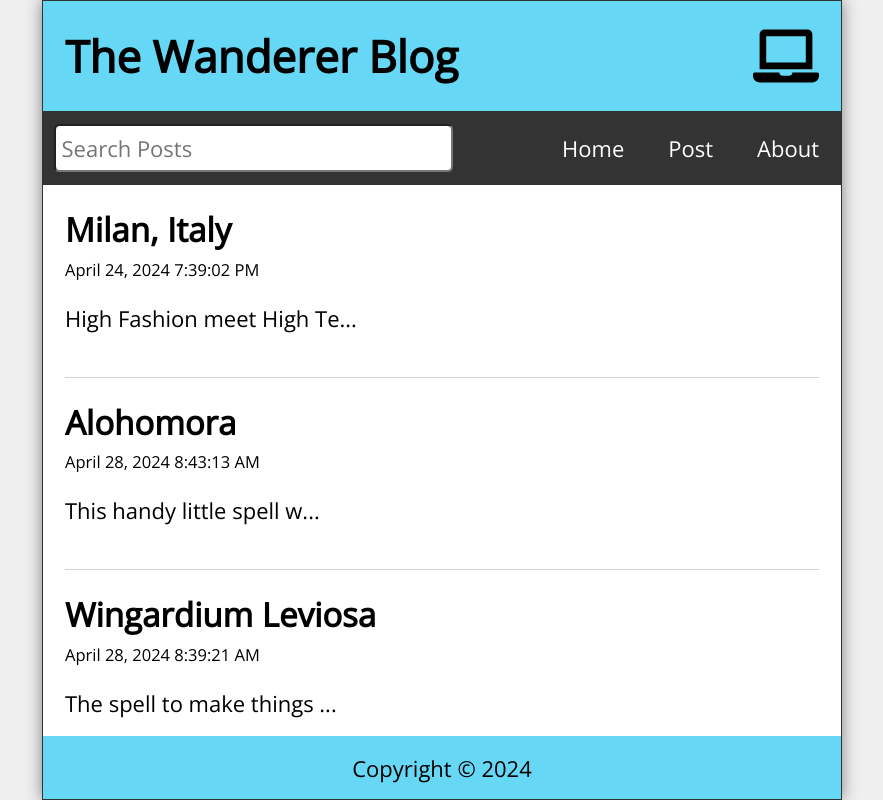
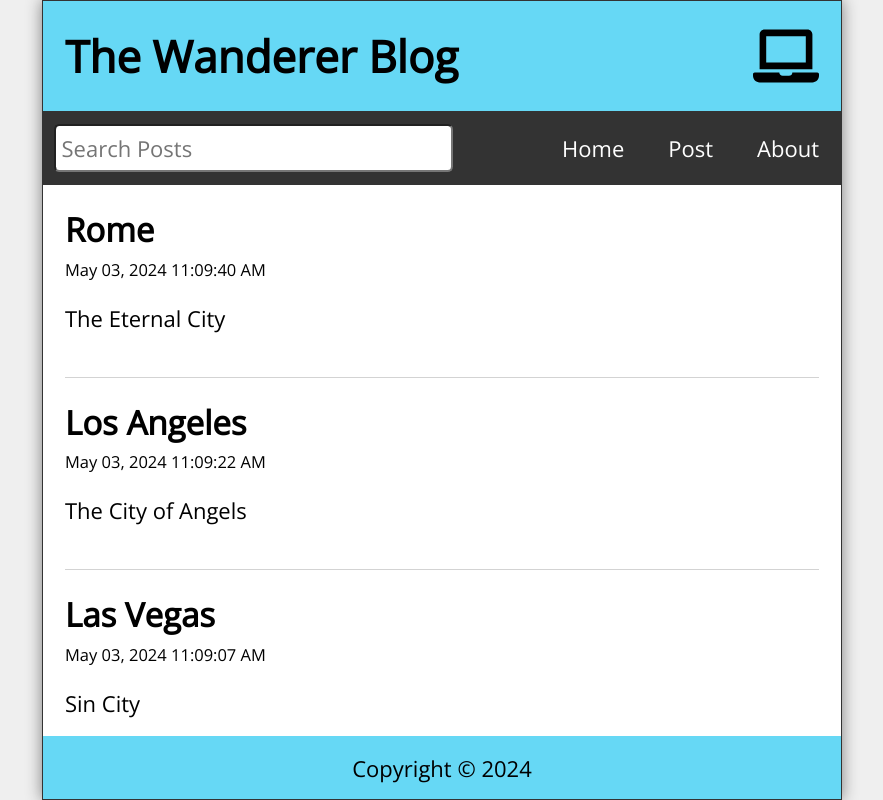
Before and after one commit to nvsmith/wanderer-blog, a React (Create React App) app: page / in a window 1280 px wide. Shown: the whole page, without its empty margins (198-1081 px from the left). Built offline with nearby package versions, Linux system fonts and the light colour scheme; data requests are answered from the project's data file.

Commit message:
Fix post ID parsing to increment. Delete logos.

```diff
--- a/data/db.json
+++ b/data/db.json
@@ -1,40 +1,34 @@
 {
   "posts": [
     {
-      "id": "1",
-      "title": "1st post (edited)",
-      "datetime": "April 11, 2024 9:36:50 PM",
-      "body": "Lorem ipsum dolor sit amet, consectetur adipiscing elit, sed do eiusmod tempor incididunt ut labore et dolore magna aliqua. Ut enim ad minim veniam, quis nostrud exercitation ullamco laboris nisi ut aliquip ex ea commodo consequat. Duis aute irure dolor in reprehenderit in voluptate velit esse cillum dolore eu fugiat nulla pariatur. Excepteur sint occaecat cupidatat non proident, sunt in culpa qui officia deserunt mollit anim id est laborum."
+      "id": 1,
+      "title": "Paris",
+      "datetime": "May 03, 2024 11:08:28 AM",
+      "body": "The City of Love"
     },
     {
-      "id": "2",
-      "title": "Second post",
-      "datetime": "July 16, 2021 11:47:48 AM",
-      "body": "Lorem ipsum dolor sit amet, consectetur adipiscing elit, sed do eiusmod tempor incididunt ut labore et dolore magna aliqua. Ut enim ad minim veniam, quis nostrud exercitation ullamco laboris nisi ut aliquip ex ea commodo consequat. Duis aute irure dolor in reprehenderit in voluptate velit esse cillum dolore eu fugiat nulla pariatur. Excepteur sint occaecat cupidatat non proident, sunt in culpa qui officia deserunt mollit anim id est laborum. two"
+      "id": 2,
+      "title": "Prague",
+      "datetime": "May 03, 2024 11:08:45 AM",
+      "body": "The Heart of Europe"
     },
     {
-      "id": "21",
-      "title": "3rd post",
-      "datetime": "April 11, 2024 7:26:36 PM",
-      "body": "Some text here for the body. "
+      "id": 3,
+      "title": "Las Vegas",
+      "datetime": "May 03, 2024 11:09:07 AM",
+      "body": "Sin City"
     },
     {
-      "id": "2111",
-      "title": "Wingardium Leviosa",
-      "datetime": "April 28, 2024 8:39:21 AM",
-      "body": "The spell to make things float."
+      "id": 4,
+      "title": "Los Angeles",
+      "datetime": "May 03, 2024 11:09:22 AM",
+      "body": "The City of Angels"
     },
     {
-      "id": "21111",
-      "title": "Alohomora",
-      "datetime": "April 28, 2024 8:43:13 AM",
-      "body": "This handy little spell will unlock uncharmed doors."
-    },
-    {
-      "id": "211111",
-      "title": "Milan, Italy",
-      "datetime": "April 24, 2024 7:39:02 PM",
-      "body": "High Fashion meet High Tech"
+      "id": 5,
+      "title": "Rome",
+      "datetime": "May 03, 2024 11:09:40 AM",
+      "body": "The Eternal City"
     }
   ]
 }
--- a/src/NewPost.js
+++ b/src/NewPost.js
@@ -13,7 +13,7 @@ const NewPost = () => {
     // Create (CRUD)
     const handleSubmit = async (e) => {
         e.preventDefault();
-        const id = posts.length ? posts[posts.length - 1].id + 1 : 1;
+        const id = posts.length ? parseInt(posts[posts.length - 1].id) + 1 : 1;
         const datetime = format(new Date(), "MMMM dd, yyyy pp");
         const newPost = { id, title: postTitle, datetime, body: postBody };
         try {
```
Also changed, not shown: public/logo192.png (deleted), public/logo512.png (deleted).
